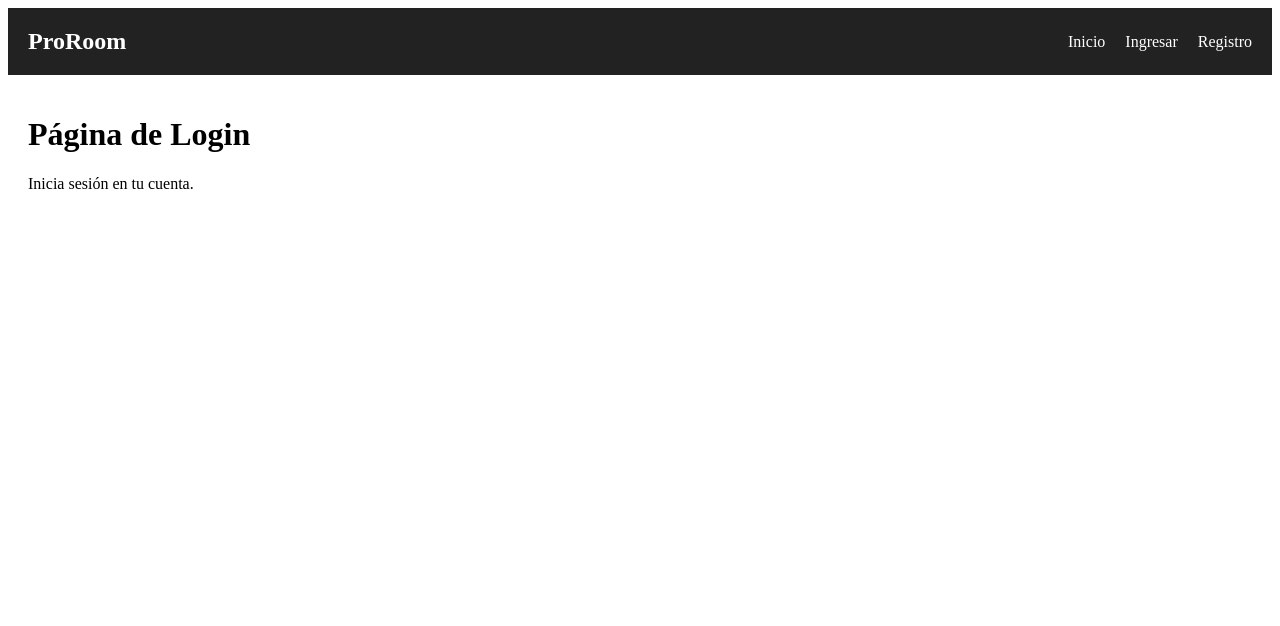
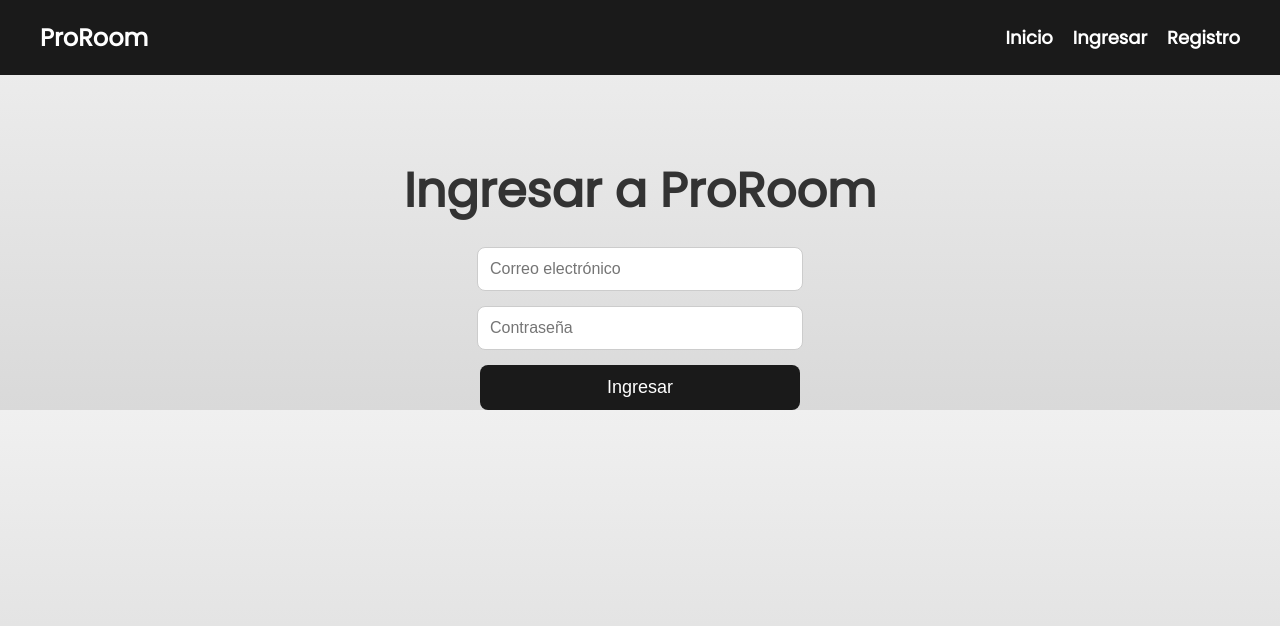
Before and after one commit to miilthon92/proRoom, a React (Vite) app: page /login in a window 1280 px wide. Shown: the top 626 px of the page. Built offline with nearby package versions, Linux system fonts and the light colour scheme.

Commit message:
cuarto commit

```diff
--- a/index.html
+++ b/index.html
@@ -4,9 +4,16 @@
   <meta charset="UTF-8" />
   <meta name="viewport" content="width=device-width, initial-scale=1.0" />
   <title>ProRoom</title>
+
+  <!-- Fuente Poppins -->
+  <link href="https://fonts.googleapis.com/css2?family=Poppins&display=swap" rel="stylesheet">
+
+  <!-- Hoja de estilos -->
+  <link rel="stylesheet" href="/style.css" />
 </head>
 <body>
   <div id="root"></div>
+
   <script type="module" src="/src/main.jsx"></script>
 </body>
 </html>
--- a/src/components/Header.jsx
+++ b/src/components/Header.jsx
@@ -1,39 +1,19 @@
 import { Link } from 'react-router-dom';
+import '../style.css'; // Importamos el CSS
 
 function Header() {
   return (
-    <header style={styles.header}>
-      <div style={styles.logo}>ProRoom</div>
-      <nav style={styles.nav}>
-        <Link to="/" style={styles.link}>Inicio</Link>
-        <Link to="/login" style={styles.link}>Ingresar</Link>
-        <Link to="/registro" style={styles.link}>Registro</Link>
+    <header>
+      <div>
+        <h2 style={{ color: 'white', margin: 0 }}>ProRoom</h2>
+      </div>
+      <nav>
+        <Link to="/">Inicio</Link>
+        <Link to="/login">Ingresar</Link>
+        <Link to="/registro">Registro</Link>
       </nav>
     </header>
   );
 }
 
-const styles = {
-  header: {
-    padding: '20px',
-    backgroundColor: '#222',
-    color: '#fff',
-    display: 'flex',
-    justifyContent: 'space-between',
-    alignItems: 'center'
-  },
-  logo: {
-    fontWeight: 'bold',
-    fontSize: '24px'
-  },
-  nav: {
-    display: 'flex',
-    gap: '20px'
-  },
-  link: {
-    color: '#fff',
-    textDecoration: 'none'
-  }
-};
-
 export default Header;
--- a/src/main.jsx
+++ b/src/main.jsx
@@ -1,6 +1,7 @@
 import React from 'react';
 import ReactDOM from 'react-dom/client';
 import App from './App';
+import './style.css'; // Importamos el CSS global
 
 ReactDOM.createRoot(document.getElementById('root')).render(
   <React.StrictMode>
--- a/src/pages/Inicio.jsx
+++ b/src/pages/Inicio.jsx
@@ -1,8 +1,8 @@
 function Inicio() {
   return (
-      <div style={{ padding: '20px' }}>
+    <div className="main-content">
       <h1>Página de Inicio</h1>
-        <p>Bienvenido a ProRoom.</p>
+      <p>Bienvenido a ProRoom, tu espacio de conexión.</p>
     </div>
   );
 }
--- a/src/pages/Login.jsx
+++ b/src/pages/Login.jsx
@@ -1,10 +1,14 @@
 function Login() {
-    return (
-      <div style={{ padding: '20px' }}>
-        <h1>Página de Login</h1>
-        <p>Inicia sesión en tu cuenta.</p>
-      </div>
-    );
-  }
+  return (
+    <div className="main-content">
+      <h1>Ingresar a ProRoom</h1>
+      <form className="formulario">
+        <input type="email" placeholder="Correo electrónico" required />
+        <input type="password" placeholder="Contraseña" required />
+        <button type="submit">Ingresar</button>
+      </form>
+    </div>
+  );
+}
 
-  export default Login;
+export default Login;
--- a/src/pages/Registro.jsx
+++ b/src/pages/Registro.jsx
@@ -1,10 +1,15 @@
 function Registro() {
-    return (
-      <div style={{ padding: '20px' }}>
-        <h1>Página de Registro</h1>
-        <p>Crea una nueva cuenta en ProRoom.</p>
-      </div>
-    );
-  }
+  return (
+    <div className="main-content">
+      <h1>Crear una Cuenta</h1>
+      <form className="formulario">
+        <input type="text" placeholder="Nombre completo" required />
+        <input type="email" placeholder="Correo electrónico" required />
+        <input type="password" placeholder="Contraseña" required />
+        <button type="submit">Registrarse</button>
+      </form>
+    </div>
+  );
+}
 
-  export default Registro;
+export default Registro;
--- /dev/null
+++ b/src/style.css
@@ -0,0 +1,90 @@
+/* style.css */
+
+body {
+    margin: 0;
+    padding: 0;
+    font-family: 'Poppins', sans-serif;
+    background: linear-gradient(to bottom, #f0f0f0, #d9d9d9);
+    color: #333;
+  }
+
+  header {
+    background-color: #1a1a1a;
+    padding: 20px 40px;
+    display: flex;
+    align-items: center;
+    justify-content: space-between;
+  }
+
+  nav {
+    display: flex;
+    gap: 20px;
+  }
+
+  a {
+    color: #ffffff;
+    text-decoration: none;
+    font-weight: bold;
+    font-size: 18px;
+    position: relative;
+  }
+
+  a::after {
+    content: "";
+    position: absolute;
+    width: 0;
+    height: 2px;
+    bottom: -3px;
+    left: 0;
+    background-color: #ffffff;
+    transition: width 0.3s;
+  }
+
+  a:hover::after {
+    width: 100%;
+  }
+
+  h1 {
+    font-size: 48px;
+    margin-bottom: 20px;
+  }
+
+  p {
+    font-size: 20px;
+  }
+
+  .main-content {
+    text-align: center;
+    margin-top: 80px;
+  }
+  .formulario {
+    display: flex;
+    flex-direction: column;
+    align-items: center;
+    gap: 15px;
+    margin-top: 20px;
+  }
+
+  .formulario input {
+    width: 300px;
+    padding: 12px;
+    border: 1px solid #ccc;
+    border-radius: 8px;
+    font-size: 16px;
+  }
+
+  .formulario button {
+    width: 320px;
+    padding: 12px;
+    background-color: #1a1a1a;
+    color: white;
+    border: none;
+    border-radius: 8px;
+    font-size: 18px;
+    cursor: pointer;
+    transition: background-color 0.3s;
+  }
+
+  .formulario button:hover {
+    background-color: #333333;
+  }
```
Lines whose indentation alone changed are shown as unchanged.
